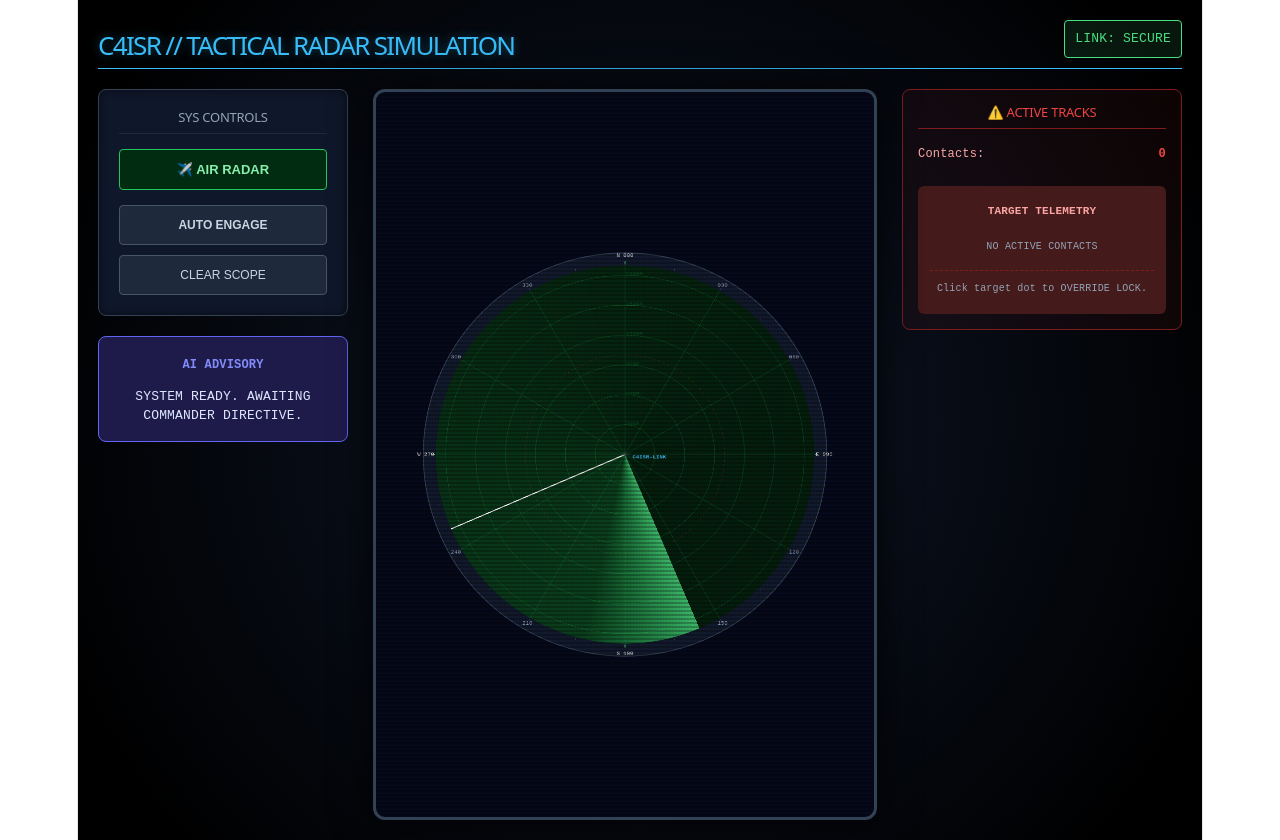
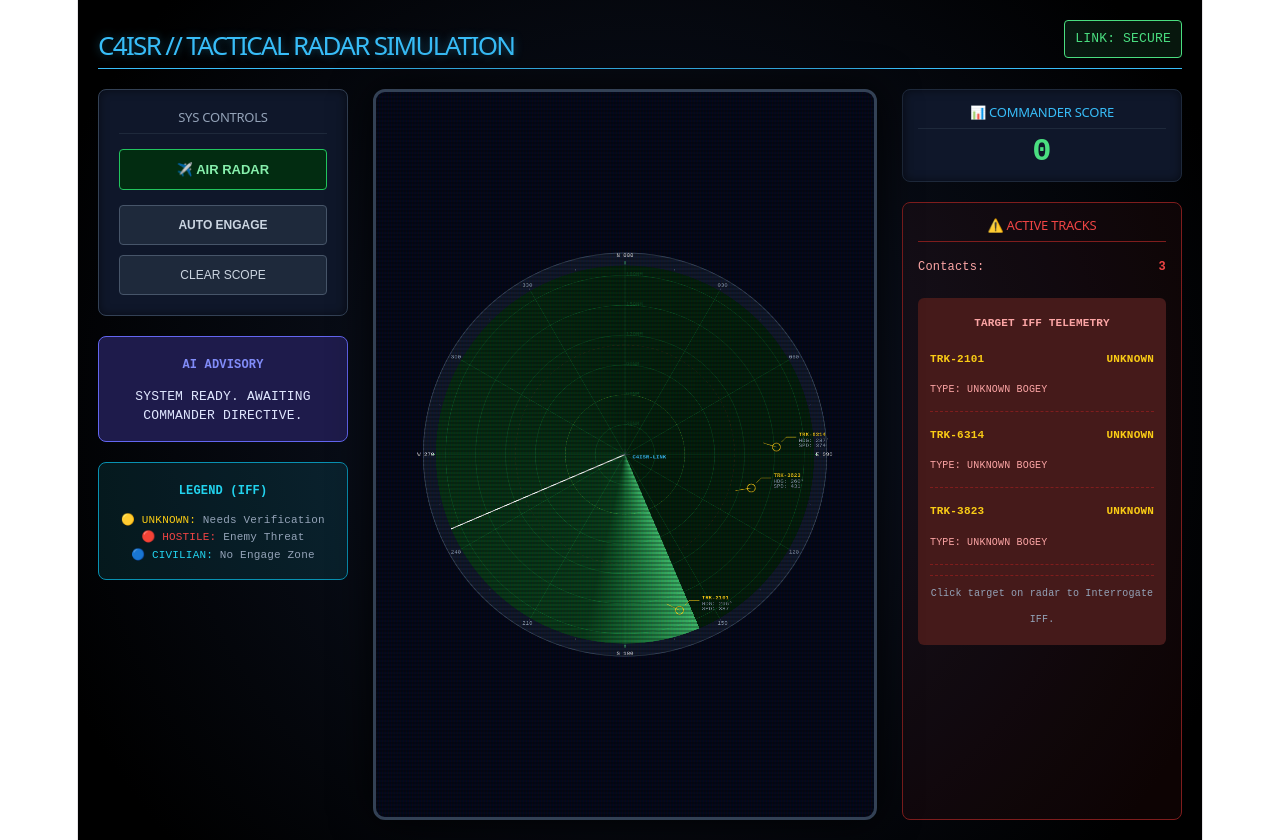
Before and after one commit to sriharish094-hue/drdo-tactical-simulator, a React app in the folder app/: page / in a window 1280 px wide. Built offline with nearby package versions, Linux system fonts and the light colour scheme; the HTML template or start-up script is replaced by a standard one.

Commit message:
Added Trajectory Prediction lines for radar contacts

```diff
--- a/app/src/App.jsx
+++ b/app/src/App.jsx
@@ -1,21 +1,41 @@
 import React, { useState, useEffect, useRef } from 'react';
 
-// Helper to spawn realistic passing contacts
+// HELPER: Spawn contacts with hidden true identity
 const spawnContact = (isNavy) => {
   const angle = Math.random() * Math.PI * 2;
-  const dist = 600; // Spawns outside radar
+  const dist = 600;
   const startX = 500 + Math.cos(angle) * dist;
   const startY = 425 + Math.sin(angle) * dist;
 
-  // They fly across the screen, not stopping at center
   const targetAngle = angle + Math.PI + (Math.random() * 0.8 - 0.4);
   const speed = (Math.random() * 1.5) + (isNavy ? 0.4 : 0.8);
 
-  const types = isNavy ? ['ATTACK SUB', 'FRIGATE', 'DESTROYER'] : ['FIGHTER', 'BOMBER', 'UAV'];
+  const isCiv = Math.random() > 0.65; // 35% chance it's a Civilian
+  let type, trueIff;
+
+  if (isNavy) {
+    if (isCiv) {
+        type = ['FISHING VESSEL', 'CARGO SHIP', 'CRUISE LINER'][Math.floor(Math.random() * 3)];
+        trueIff = 'CIVILIAN';
+    } else {
+        type = ['ATTACK SUB', 'FRIGATE', 'DESTROYER'][Math.floor(Math.random() * 3)];
+        trueIff = 'HOSTILE';
+    }
+  } else {
+    if (isCiv) {
+        type = ['B737 COMMERCIAL', 'A320 FLIGHT', 'CARGO HEAVY'][Math.floor(Math.random() * 3)];
+        trueIff = 'CIVILIAN';
+    } else {
+        type = ['FIGHTER JET', 'STEALTH DRONE', 'HEAVY BOMBER'][Math.floor(Math.random() * 3)];
+        trueIff = 'HOSTILE';
+    }
+  }
 
   return {
     id: `TRK-${Math.floor(Math.random()*9000)+1000}`,
-    type: types[Math.floor(Math.random() * types.length)],
+    type: type,
+    trueIff: trueIff,
+    displayIff: 'UNKNOWN', // Starts as unknown to the radar operator
     x: startX,
     y: startY,
     vx: Math.cos(targetAngle) * speed,
@@ -35,14 +55,22 @@ export default function App() {
   const basePos = { x: 500, y: 425 };
   const radarRadius = 380;
 
-  const [contacts, setContacts] = useState([spawnContact(false), spawnContact(false), spawnContact(false)]);
+  const [contacts, setContacts] = useState([spawnContact(false), spawnContact(false), spawnContact(false), spawnContact(false)]);
   const [priorityTargetId, setPriorityTargetId] = useState(null);
   const [interceptors, setInterceptors] = useState([]);
+  const [score, setScore] = useState(0);
+  const [baseHealth, setBaseHealth] = useState(100);
 
   const lastAutoFire = useRef(0);
+  const lastDefFire = useRef({ 'DEF-1': 0, 'DEF-2': 0 });
+  const casualtyTimer = useRef(0); // For civilian penalty UI
+
+  const units = [ { id: 'DEF-1', x: 440, y: 475 }, { id: 'DEF-2', x: 560, y: 475 } ];
+  const [explosions, setExplosions] = useState([]);
+
   const [advisorText, setAdvisorText] = useState('SYSTEM READY. AWAITING COMMANDER DIRECTIVE.');
 
-  // Mouse Interaction (Commander Target Lock)
+  // Mouse Interaction (IFF Interrogation & Lock)
   useEffect(() => {
     const canvas = canvasRef.current;
     if (!canvas) return;
@@ -68,8 +96,10 @@ export default function App() {
       });
 
       if (clickedTargetId) {
+          // Identify IFF on click
+          setContacts(prev => prev.map(c => c.id === clickedTargetId ? { ...c, displayIff: c.trueIff } : c));
           setPriorityTargetId(clickedTargetId);
-          setAdvisorText(`⚠️ COMMANDER OVERRIDE: TRACKING TARGET ${clickedTargetId}.`);
+          setAdvisorText(`⚠️ IFF INTERROGATION: ${clickedTargetId} IDENTIFIED.`);
       } else {
           setPriorityTargetId(null);
           setAdvisorText(`TARGET MARKER CLEARED. NORMAL SWEEP ACTIVE.`);
@@ -83,7 +113,11 @@ export default function App() {
   const handleReset = (newMode = radarMode) => {
     setPriorityTargetId(null);
     setInterceptors([]);
-    setContacts([spawnContact(newMode === 'NAVY'), spawnContact(newMode === 'NAVY'), spawnContact(newMode === 'NAVY')]);
+    setExplosions([]);
+    setScore(0);
+    setBaseHealth(100);
+    casualtyTimer.current = 0;
+    setContacts([spawnContact(newMode === 'NAVY'), spawnContact(newMode === 'NAVY'), spawnContact(newMode === 'NAVY'), spawnContact(newMode === 'NAVY')]);
     setAdvisorText(`${newMode === 'AIR' ? 'AIRSPACE RADAR' : 'NAVAL SONAR'} INITIALIZED.`);
   };
 
@@ -106,18 +140,15 @@ export default function App() {
 
         setContacts(prevContacts => {
           let updatedContacts = prevContacts.map(contact => {
-            // If destroyed, clear after 2 seconds and respawn
             if (contact.status === 'DESTROYED') {
               const newTimer = contact.deathTimer + 1;
               if (newTimer > 60) return spawnContact(radarMode === 'NAVY');
               return { ...contact, deathTimer: newTimer };
             }
 
-            // Real movement: Keep flying along trajectory
             let newX = contact.x + contact.vx;
             let newY = contact.y + contact.vy;
 
-            // If they fly off-screen completely, despawn and spawn new
             if (Math.hypot(newX - basePos.x, newY - basePos.y) > 700) {
                 return spawnContact(radarMode === 'NAVY');
             }
@@ -128,10 +159,15 @@ export default function App() {
           // AUTO INTERCEPT LOGIC
           setInterceptors(prevInterceptors => {
             let newInterceptors = [...prevInterceptors];
-            const activeContacts = updatedContacts.filter(c => c.status === 'ACTIVE' && Math.hypot(c.x - basePos.x, c.y - basePos.y) <= radarRadius);
+
+            // Only engage Hostile or Unknown targets (never verified Civilians)
+            const activeContacts = updatedContacts.filter(c =>
+              c.status === 'ACTIVE' &&
+              c.displayIff !== 'CIVILIAN' &&
+              Math.hypot(c.x - basePos.x, c.y - basePos.y) <= radarRadius
+            );
 
             if (isAIActive && activeContacts.length > 0) {
-              // Target priority or closest
               let targetContact = activeContacts.find(c => c.id === priorityTargetId);
               if (!targetContact) {
                   targetContact = activeContacts.reduce((min, c) => {
@@ -142,23 +178,34 @@ export default function App() {
 
               let targetDist = Math.hypot(targetContact.x - basePos.x, targetContact.y - basePos.y);
 
-              // Auto-fire if within engagement zone (200 NM)
-              if (targetDist < 200 && Date.now() - lastAutoFire.current > 1500) {
+              // Rule of Engagement: Shoot HOSTILE at 220 NM. Shoot UNKNOWN only if it gets too close (panic range 120 NM)
+              let engageRange = targetContact.displayIff === 'HOSTILE' ? 220 : 120;
+
+              if (targetDist < engageRange && Date.now() - lastAutoFire.current > 1500) {
                 newInterceptors.push({ x: basePos.x, y: basePos.y, speed: 18, targetId: targetContact.id });
                 lastAutoFire.current = Date.now();
-                setAdvisorText(`💥 AUTO-DEFENSE ENGAGED TARGET ${targetContact.id}`);
+                if (targetContact.displayIff === 'UNKNOWN') setAdvisorText(`🚨 CRITICAL: UNKNOWN TARGET BREACH. ENGAGING!`);
+                else setAdvisorText(`💥 AUTO-DEFENSE ENGAGED HOSTILE ${targetContact.id}`);
               }
             }
 
             // Move interceptors and check hits
             return newInterceptors.map(inter => {
               let tEnemy = updatedContacts.find(c => c.id === inter.targetId && c.status === 'ACTIVE');
-              if (!tEnemy) return null; // Target already dead or gone
+              if (!tEnemy) return null;
 
               const mdist = Math.hypot(tEnemy.x - inter.x, tEnemy.y - inter.y);
               if (mdist < 15) {
-                // HIT! Update the actual contact in the outer scope reference
-                updatedContacts = updatedContacts.map(c => c.id === tEnemy.id ? { ...c, status: 'DESTROYED', vx: 0, vy: 0, deathTimer: 0 } : c);
+                // CIVILIAN CASUALTY CHECK
+                if (tEnemy.trueIff === 'CIVILIAN') {
+                    casualtyTimer.current = 150; // Triggers UI warning
+                    setScore(s => s - 1000);
+                } else {
+                    setScore(s => s + 150);
+                }
+
+                updatedContacts = updatedContacts.map(c => c.id === tEnemy.id ? { ...c, status: 'DESTROYED', vx: 0, vy: 0, deathTimer: 0, displayIff: c.trueIff } : c);
+                setExplosions(ex => [...ex, { x: tEnemy.x, y: tEnemy.y, life: 15 }]);
                 return null;
               }
               return { ...inter, x: inter.x + ((tEnemy.x - inter.x) / mdist) * inter.speed, y: inter.y + ((tEnemy.y - inter.y) / mdist) * inter.speed };
@@ -167,6 +214,7 @@ export default function App() {
 
           return updatedContacts;
         });
+        setExplosions(prev => prev.map(e => ({ ...e, life: e.life - 1 })).filter(e => e.life > 0));
       }
 
       // --- CANVAS DRAWING ---
@@ -230,9 +278,11 @@ export default function App() {
           ctx.fillStyle = radarLineColor; ctx.fillText(`${r/2}${isNavy ? 'Yds' : 'NM'}`, cx + 2, cy - r - 2);
         }
 
-        // Inner Engagement Zone Ring
-        ctx.beginPath(); ctx.arc(cx, cy, 200, 0, Math.PI * 2);
-        ctx.strokeStyle = 'rgba(239, 68, 68, 0.3)'; ctx.setLineDash([5, 5]); ctx.stroke(); ctx.setLineDash([]);
+        ctx.beginPath(); ctx.arc(cx, cy, 220, 0, Math.PI * 2);
+        ctx.strokeStyle = 'rgba(239, 68, 68, 0.2)'; ctx.setLineDash([5, 5]); ctx.stroke(); ctx.setLineDash([]);
+
+        ctx.beginPath(); ctx.arc(cx, cy, 120, 0, Math.PI * 2);
+        ctx.strokeStyle = 'rgba(250, 204, 21, 0.3)'; ctx.setLineDash([2, 4]); ctx.stroke(); ctx.setLineDash([]);
 
         if (isNavy && isAIActive) {
           const pingProgress = (Date.now() % 2500) / 2500;
@@ -258,69 +308,85 @@ export default function App() {
           ctx.fillStyle = color; ctx.font = `${bold ? 'bold ' : ''}11px "Courier New", monospace`; ctx.fillText(text, x, y);
         };
 
-        // Static Center Base HQ
         ctx.beginPath(); ctx.moveTo(cx - 10, cy); ctx.lineTo(cx + 10, cy); ctx.stroke();
         ctx.beginPath(); ctx.moveTo(cx, cy - 10); ctx.lineTo(cx, cy + 10); ctx.stroke();
         drawTacticalText(`C4ISR-LINK`, cx + 15, cy + 5, isNavy ? '#0ea5e9' : '#38bdf8', true);
 
-        // CONTACTS DRAWING
+        // CONTACTS DRAWING WITH IFF COLORS
         contacts.forEach(contact => {
           const distToCenter = Math.hypot(contact.x - cx, contact.y - cy);
-          const isInsideRadar = distToCenter <= radarRadius;
-
-          if (!isInsideRadar) return;
+          if (distToCenter > radarRadius) return;
 
           const isActive = contact.status === 'ACTIVE';
           const isMarked = contact.id === priorityTargetId;
-          const color = isActive ? (isMarked ? '#ef4444' : '#facc15') : '#475569';
+
+          // IFF COLORS: Unknown (Yellow), Hostile (Red), Civilian (Cyan)
+          let color = '#475569';
+          if (isActive) {
+              if (contact.displayIff === 'UNKNOWN') color = '#facc15';
+              else if (contact.displayIff === 'HOSTILE') color = '#ef4444';
+              else if (contact.displayIff === 'CIVILIAN') color = '#22d3ee';
+          }
 
           ctx.save();
           ctx.translate(contact.x, contact.y);
 
-          // Crosshair / Brackets
           if (isActive) {
             ctx.beginPath();
             if (isMarked) {
                 ctx.rotate(Date.now()/500);
                 ctx.moveTo(-15, 0); ctx.lineTo(15, 0); ctx.moveTo(0, -15); ctx.lineTo(0, 15);
-                ctx.strokeStyle = '#ef4444'; ctx.lineWidth = 2; ctx.stroke();
-                ctx.rotate(-Date.now()/500); // reset rotate for text
+                ctx.strokeStyle = '#ffffff'; ctx.lineWidth = 2; ctx.stroke();
+                ctx.rotate(-Date.now()/500);
             } else {
                 ctx.arc(0, 0, 8, 0, Math.PI * 2);
-                ctx.strokeStyle = '#facc15'; ctx.lineWidth = 1.5; ctx.stroke();
+                ctx.strokeStyle = color; ctx.lineWidth = 1.5; ctx.stroke();
             }
           }
 
-          // Contact Velocity Vector Line (Tail)
           if (isActive) {
-             ctx.beginPath();
-             ctx.moveTo(0,0);
-             ctx.lineTo(contact.vx * 15, contact.vy * 15);
+             ctx.beginPath(); ctx.moveTo(0,0); ctx.lineTo(contact.vx * 15, contact.vy * 15);
              ctx.strokeStyle = color; ctx.lineWidth = 1; ctx.stroke();
           }
 
           ctx.restore();
 
-          // TELEMETRY HUD TEXT
           if (isActive) {
             ctx.beginPath(); ctx.moveTo(contact.x + 10, contact.y - 10); ctx.lineTo(contact.x + 20, contact.y - 20); ctx.lineTo(contact.x + 40, contact.y - 20);
             ctx.strokeStyle = color; ctx.lineWidth = 1; ctx.stroke();
 
             drawTacticalText(`${contact.id}`, contact.x + 45, contact.y - 25, color, true);
             drawTacticalText(`HDG: ${Math.floor(contact.hdg)}°`, contact.x + 45, contact.y - 13, '#94a3b8');
-            drawTacticalText(`SPD: ${Math.floor(contact.speed * 200)} KTS`, contact.x + 45, contact.y - 3, '#94a3b8');
-            drawTacticalText(`FL:  ${contact.alt}`, contact.x + 45, contact.y + 7, '#94a3b8');
+            drawTacticalText(`SPD: ${Math.floor(contact.speed * 200)}`, contact.x + 45, contact.y - 3, '#94a3b8');
           } else {
             drawTacticalText(`SPLASH [T-${Math.max(0, Math.floor((60 - contact.deathTimer)/30))}s]`, contact.x + 10, contact.y, '#475569');
           }
         });
 
-        // Interceptors
         interceptors.forEach(inter => {
             ctx.beginPath(); ctx.arc(inter.x, inter.y, 2, 0, Math.PI * 2);
-            ctx.fillStyle = '#ffffff'; ctx.fill();
-            ctx.shadowBlur = 5; ctx.shadowColor = '#ffffff';
+            ctx.fillStyle = '#ffffff'; ctx.fill(); ctx.shadowBlur = 5; ctx.shadowColor = '#ffffff';
         });
+
+        explosions.forEach(e => {
+          ctx.beginPath(); ctx.arc(e.x, e.y, (15 - e.life) * 3, 0, Math.PI * 2);
+          ctx.fillStyle = `rgba(239, 68, 68, ${e.life / 20})`; ctx.fill();
+        });
+
+        // PROTOCOL BREACH WARNING OVERLAY
+        if (casualtyTimer.current > 0) {
+            ctx.fillStyle = `rgba(220, 38, 38, ${Math.abs(Math.sin(Date.now() / 150)) * 0.4})`;
+            ctx.fillRect(0, 0, canvas.width, canvas.height);
+            ctx.fillStyle = '#ffffff';
+            ctx.font = 'bold 24px "Courier New", monospace';
+            ctx.textAlign = 'center';
+            ctx.shadowBlur = 10; ctx.shadowColor = 'red';
+            ctx.fillText("CRITICAL ERROR: CIVILIAN CASUALTY DETECTED", canvas.width/2, canvas.height/2 - 20);
+            ctx.fillText("PROTOCOL BREACH", canvas.width/2, canvas.height/2 + 20);
+            ctx.textAlign = 'left';
+            ctx.shadowBlur = 0;
+            casualtyTimer.current--;
+        }
       }
       animationFrameId = requestAnimationFrame(loop);
     };
@@ -340,7 +406,6 @@ export default function App() {
 
       <div style={{ display: 'grid', gridTemplateColumns: '250px 1fr 280px', gap: '25px', flex: 1, alignItems: 'stretch' }}>
 
-        {/* LEFT PANEL */}
         <div style={{ display: 'flex', flexDirection: 'column', gap: '20px' }}>
           <div style={{ backgroundColor: '#0f172a', padding: '20px', borderRadius: '8px', border: '1px solid #334155', boxShadow: 'inset 0 0 10px rgba(0,0,0,0.5)' }}>
             <h2 style={{ color: '#94a3b8', fontSize: '13px', marginTop: 0, marginBottom: '15px', borderBottom: '1px solid #1e293b', paddingBottom: '8px' }}>SYS CONTROLS</h2>
@@ -357,9 +422,17 @@ export default function App() {
             <div style={{ color: '#818cf8', fontSize: '12px', fontWeight: 'bold', marginBottom: '8px' }}>AI ADVISORY</div>
             <div style={{ color: '#e0e7ff', fontSize: '13px', lineHeight: '1.5' }}>{advisorText}</div>
           </div>
+
+          <div style={{ backgroundColor: 'rgba(34, 211, 238, 0.1)', border: '1px solid #0891b2', padding: '15px', borderRadius: '8px' }}>
+            <div style={{ color: '#22d3ee', fontSize: '12px', fontWeight: 'bold', marginBottom: '8px' }}>LEGEND (IFF)</div>
+            <div style={{ fontSize: '11px', color: '#94a3b8', lineHeight: '1.6' }}>
+                <span style={{color: '#facc15'}}>🟡 UNKNOWN:</span> Needs Verification<br/>
+                <span style={{color: '#ef4444'}}>🔴 HOSTILE:</span> Enemy Threat<br/>
+                <span style={{color: '#22d3ee'}}>🔵 CIVILIAN:</span> No Engage Zone
+            </div>
+          </div>
         </div>
 
-        {/* CENTER WIDESCREEN RADAR */}
         <div style={{ display: 'flex', flexDirection: 'column', height: '100%' }}>
           <div style={{ flex: 1, minHeight: '600px', position: 'relative', border: '3px solid #334155', borderRadius: '12px', backgroundColor: '#020617', boxShadow: '0 0 40px rgba(0, 0, 0, 0.9)', overflow: 'hidden' }}>
             <div style={{ position: 'absolute', top: 0, left: 0, right: 0, bottom: 0, background: 'linear-gradient(rgba(18, 16, 16, 0) 50%, rgba(0, 0, 0, 0.25) 50%), linear-gradient(90deg, rgba(255, 0, 0, 0.06), rgba(0, 255, 0, 0.02), rgba(0, 0, 255, 0.06))', backgroundSize: '100% 4px, 3px 100%', pointerEvents: 'none', zIndex: 10 }}></div>
@@ -367,26 +440,35 @@ export default function App() {
           </div>
         </div>
 
-        {/* RIGHT PANEL - TRACKING DASHBOARD */}
         <div style={{ display: 'flex', flexDirection: 'column', gap: '20px' }}>
-          <div style={{ backgroundColor: 'rgba(127, 29, 29, 0.1)', padding: '15px', border: '1px solid #7f1d1d', borderRadius: '8px' }}>
+          <div style={{ backgroundColor: '#0f172a', padding: '15px', border: '1px solid #1e293b', borderRadius: '8px', boxShadow: 'inset 0 0 10px rgba(0,0,0,0.5)' }}>
+            <h2 style={{ color: '#38bdf8', fontSize: '13px', marginTop: 0, borderBottom: '1px solid #1e293b', paddingBottom: '8px' }}>📊 COMMANDER SCORE</h2>
+            <div style={{ fontSize: '32px', color: score < 0 ? '#ef4444' : '#4ade80', fontWeight: 'bold', marginTop: '10px', textAlign: 'center' }}>
+                {score}
+            </div>
+          </div>
+
+          <div style={{ backgroundColor: 'rgba(127, 29, 29, 0.1)', padding: '15px', border: '1px solid #7f1d1d', borderRadius: '8px', flex: 1 }}>
             <h2 style={{ color: '#ef4444', fontSize: '13px', marginTop: 0, borderBottom: '1px solid #7f1d1d', paddingBottom: '8px' }}>⚠️ ACTIVE TRACKS</h2>
             <div style={{ display: 'flex', flexDirection: 'column', gap: '10px', marginTop: '12px', fontSize: '12px' }}>
               <div style={{ display: 'flex', justifyContent: 'space-between' }}><span style={{ color: '#fca5a5' }}>Contacts:</span> <span style={{ color: '#ef4444', fontWeight: 'bold' }}>{activeThreats.length}</span></div>
 
               <div style={{ backgroundColor: '#451a1a', padding: '12px', borderRadius: '6px', marginTop: '8px' }}>
-                <div style={{ color: '#fca5a5', fontSize: '11px', fontWeight: 'bold', marginBottom: '10px' }}>TARGET TELEMETRY</div>
+                <div style={{ color: '#fca5a5', fontSize: '11px', fontWeight: 'bold', marginBottom: '10px' }}>TARGET IFF TELEMETRY</div>
                 {activeThreats.map(c => {
-                  const isMarked = c.id === priorityTargetId;
-                  const col = isMarked ? '#ef4444' : '#facc15';
+                  let col = '#facc15';
+                  if (c.displayIff === 'HOSTILE') col = '#ef4444';
+                  else if (c.displayIff === 'CIVILIAN') col = '#22d3ee';
+
+                  const displayName = c.displayIff === 'UNKNOWN' ? 'UNKNOWN BOGEY' : c.type;
 
                   return (
                     <div key={c.id} style={{ marginBottom: '10px', paddingBottom: '8px', borderBottom: '1px dashed #7f1d1d' }}>
                       <div style={{ display: 'flex', justifyContent: 'space-between', fontSize: '11px', color: col, fontWeight: 'bold' }}>
-                        <span>{c.id}</span> <span>{isMarked ? 'LOCKED' : 'TRACKING'}</span>
+                        <span>{c.id}</span> <span>{c.displayIff}</span>
                       </div>
                       <div style={{ display: 'flex', justifyContent: 'space-between', fontSize: '10px', color: '#fca5a5', marginTop: '5px' }}>
-                        <span>HDG: {Math.floor(c.hdg)}°</span> <span>SPD: {Math.floor(c.speed * 200)}</span>
+                        <span>TYPE: {displayName}</span>
                       </div>
                     </div>
                   );
@@ -394,7 +476,7 @@ export default function App() {
                 {activeThreats.length === 0 && <div style={{color: '#94a3b8', fontSize: '10px', textAlign:'center'}}>NO ACTIVE CONTACTS</div>}
 
                 <div style={{ color: '#94a3b8', fontSize: '10px', marginTop: '10px', textAlign: 'center', borderTop: '1px dashed #7f1d1d', paddingTop: '5px' }}>
-                    Click target dot to OVERRIDE LOCK.
+                    Click target on radar to Interrogate IFF.
                 </div>
               </div>
             </div>
```
